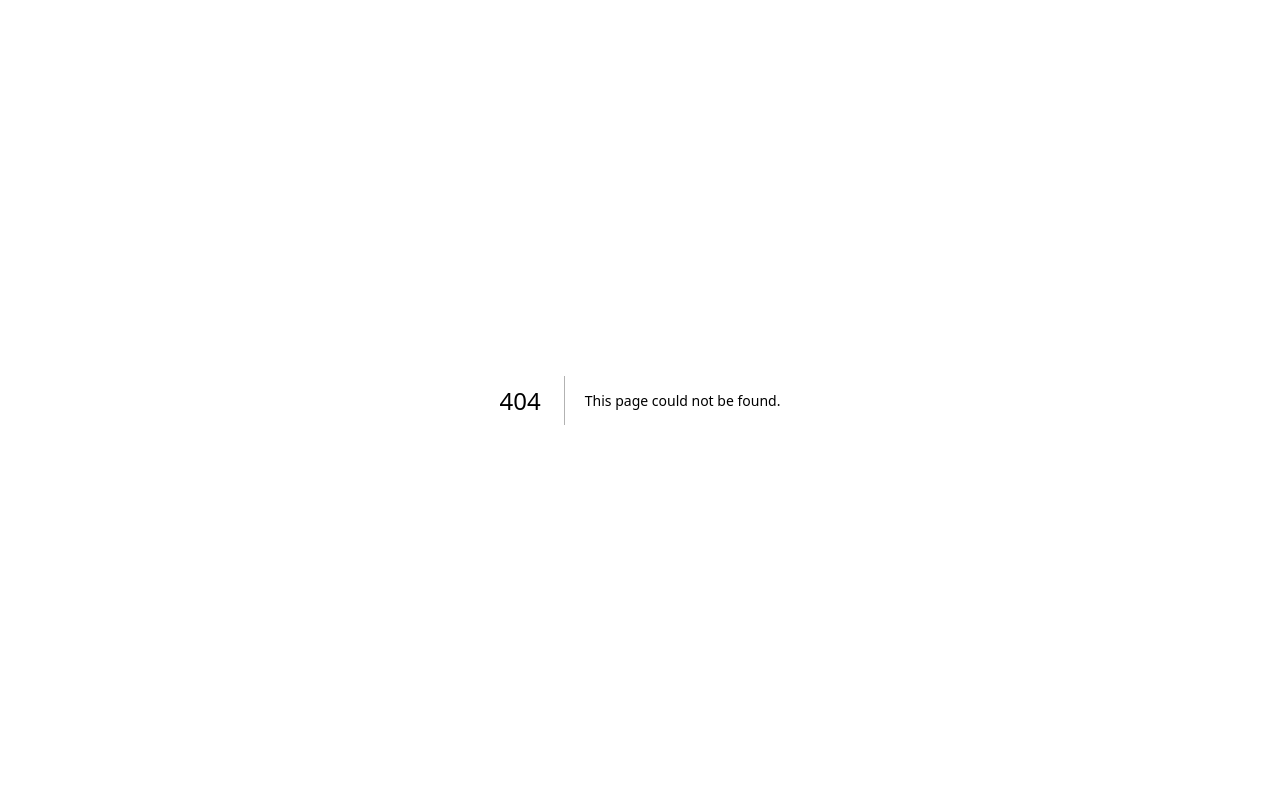
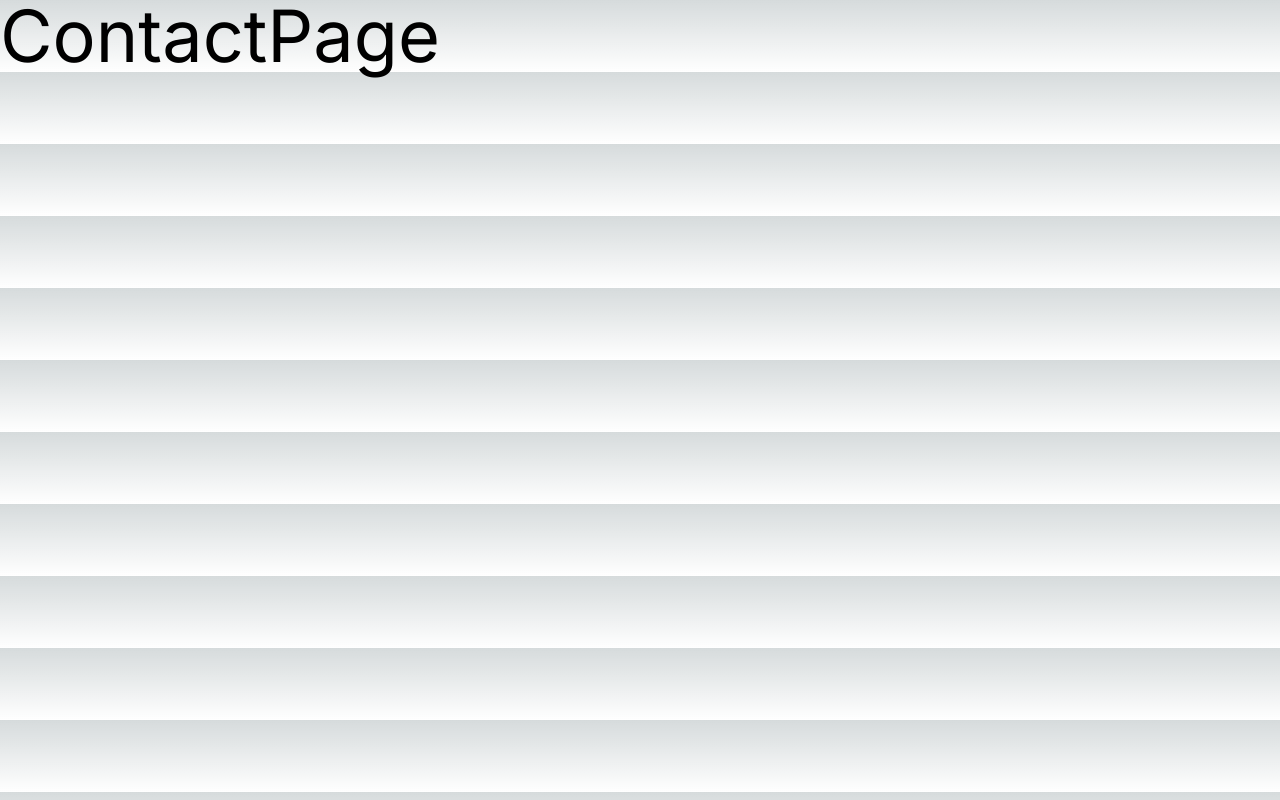
Before and after one commit to BMancilla23/Nextjs_App_Introduction, a Next.js app: page /contact in a window 1280 px wide. Before the commit this address had no page. Built offline with nearby package versions, Linux system fonts and the light colour scheme.

Commit message:
Página contact creada

```diff
--- /dev/null
+++ b/app/(public)/contact/page.tsx
@@ -0,0 +1,16 @@
+import React from 'react'
+
+export const metadata = {
+  title: 'Contact Page',
+  description: 'Esta es la página de contacto de la empresa',
+};
+
+type Props = {}
+
+const ContactPage = (props: Props) => {
+  return (
+    <div className='text-7xl'>ContactPage</div>
+  )
+}
+
+export default ContactPage
```
